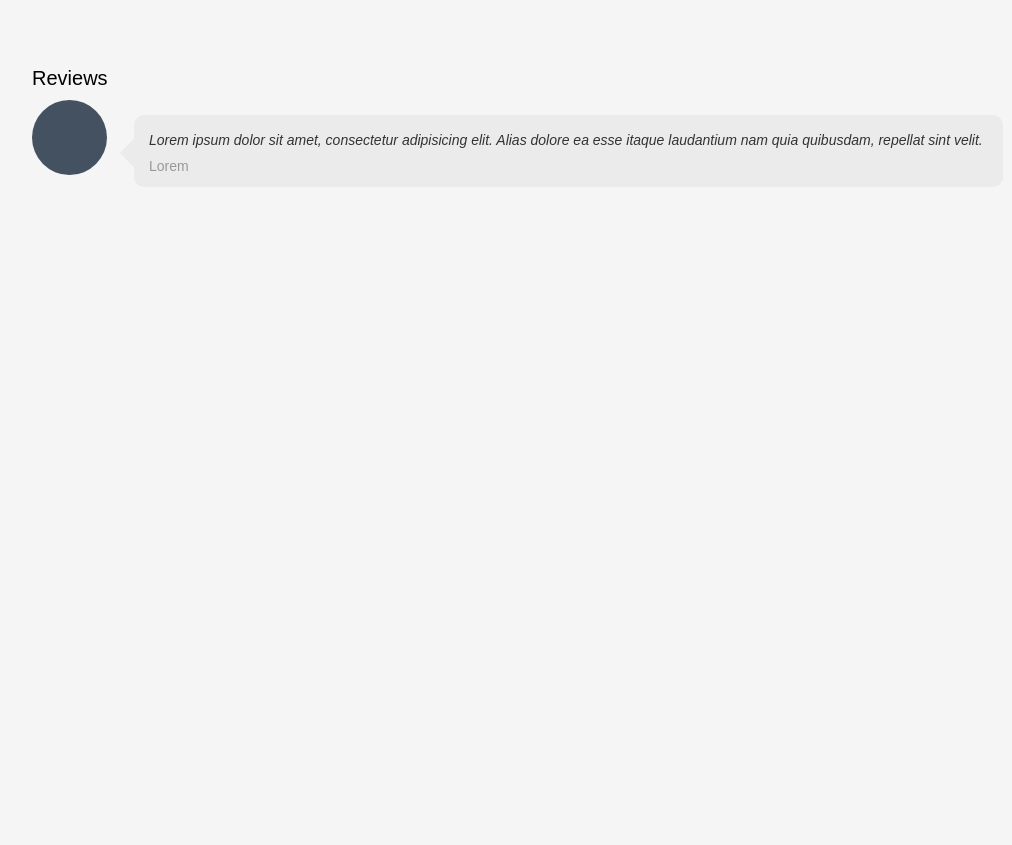
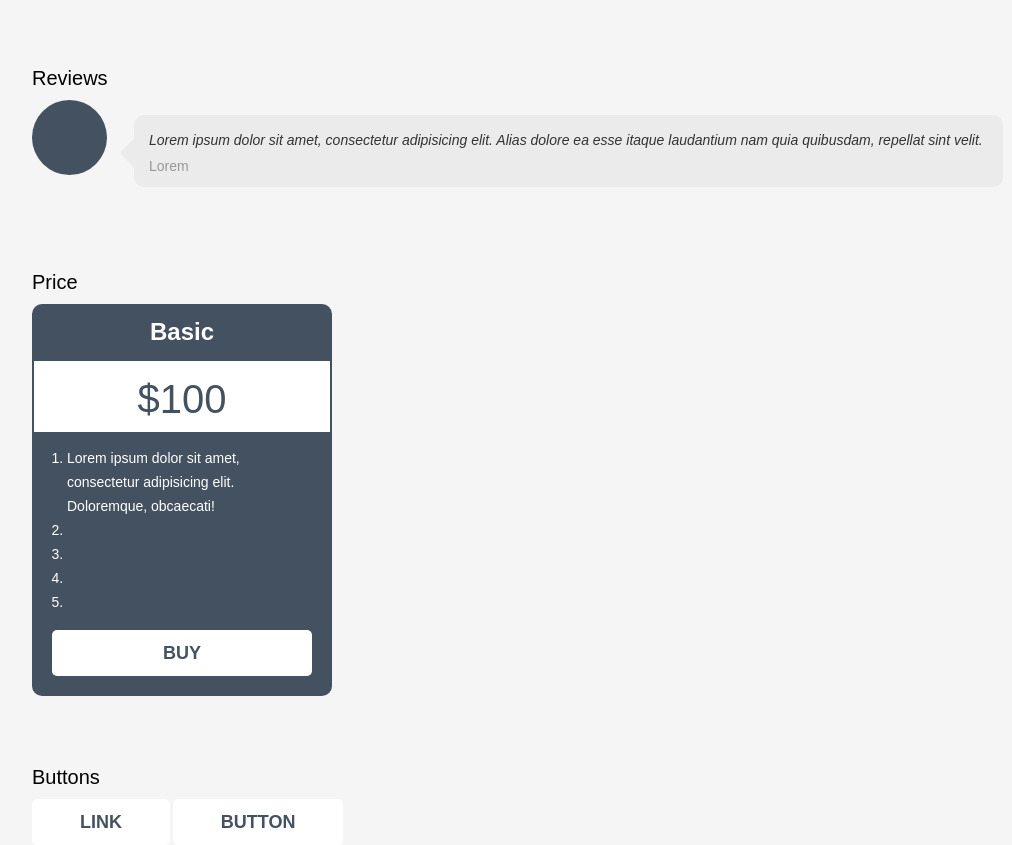
Before and after one commit to amsornet/Practice-SCSS, a website built with Parcel: page src/uikit.html in a window 1280 px wide. Shown: the part 758-1603 px from the top of the page, without its empty margins (18-1030 px from the left). Before the commit the page ends 1009 px from the top, so only its background shows below. Built offline with nearby package versions, Linux system fonts and the light colour scheme.

Commit message:
init price

```diff
--- /dev/null
+++ b/src/assets/styles/components/_price.scss
@@ -0,0 +1,46 @@
+.price {
+  background-color: $primaryColor;
+  border-radius: 1rem;
+  width: 30rem;
+  padding: 1.6rem 0.2rem 2rem;
+
+  &__title {
+    @include h3($white);
+
+    text-align: center;
+    margin-bottom: 1.7rem;
+    line-height: 1;
+  }
+
+  &__sum {
+    width: 100%;
+    height: 7.1rem;
+    background-color: $white;
+    color: $primaryColor;
+    font-size: 4rem;
+    text-align: center;
+    padding: 1.8rem 0;
+    line-height: 1;
+    margin-bottom: 1.5rem;
+
+    &::before {
+      content: '$';
+    }
+  }
+
+  &__features {
+    @include p2($white);
+    line-height: 1.71;
+    padding-left: 3.3rem;
+    padding-right: 3.6rem;
+    margin-bottom: 1.5rem;
+
+  }
+
+  &__button {
+    @extend %button;
+
+    margin: 0 1.8rem;
+    display: block;
+  }
+}
--- a/src/assets/styles/components/index.scss
+++ b/src/assets/styles/components/index.scss
@@ -1,3 +1,4 @@
 @import './feature';
 @import './screenshot';
 @import './review';
+@import './price';
--- a/src/assets/styles/uikit.scss
+++ b/src/assets/styles/uikit.scss
@@ -40,3 +40,7 @@
 .lead {
     @include lead();
 }
+
+.button {
+    @extend  %button;
+}
--- a/src/assets/styles/utils/_mixins.scss
+++ b/src/assets/styles/utils/_mixins.scss
@@ -51,5 +51,30 @@
   object-position: center;
   background-color: $bg;
 
+}
+
+%button {
+  display: inline-block;
+  background-color: $white;
+  color: $primaryColor;
+  text-transform: uppercase;
+  font-size: 1.8rem;
+  font-weight: bold;
+  line-height: 1;
+  padding: 1.4rem 4.8rem;
+  cursor: pointer;
+  border: none;
+  text-align: center;
+  user-select: none;
+  text-decoration: none;
+  border-radius: .5rem;
+
+  &:hover {
+    background-color: darken($white, 20%);
+  }
+
+  &:focus {
+    outline: none;
+  }
 
 }
--- a/src/uikit.html
+++ b/src/uikit.html
@@ -49,6 +49,24 @@
         </div>
 
         <div class="divider"></div>
+        <div class="ui__title">Price</div>
+          <div class="price">
+          <h3 class="price__title">Basic</h3>
+          <div class="price__sum">100</div>
+          <ol class="price__features">
+            <li class="price__features-item">Lorem ipsum dolor sit amet, consectetur adipisicing elit. Doloremque, obcaecati!</li>
+            <li class="price__features-item"></li>
+            <li class="price__features-item"></li>
+            <li class="price__features-item"></li>
+            <li class="price__features-item"></li>
+          </ol>
+            <a href="/" class="price__button">Buy</a>
+        </div>
+
+        <div class="divider"></div>
+        <div class="ui__title">Buttons</div>
+        <a href="/" class="button">Link</a>
+        <button class="button">Button</button>
       </div>
     </body>
 </html>
```
